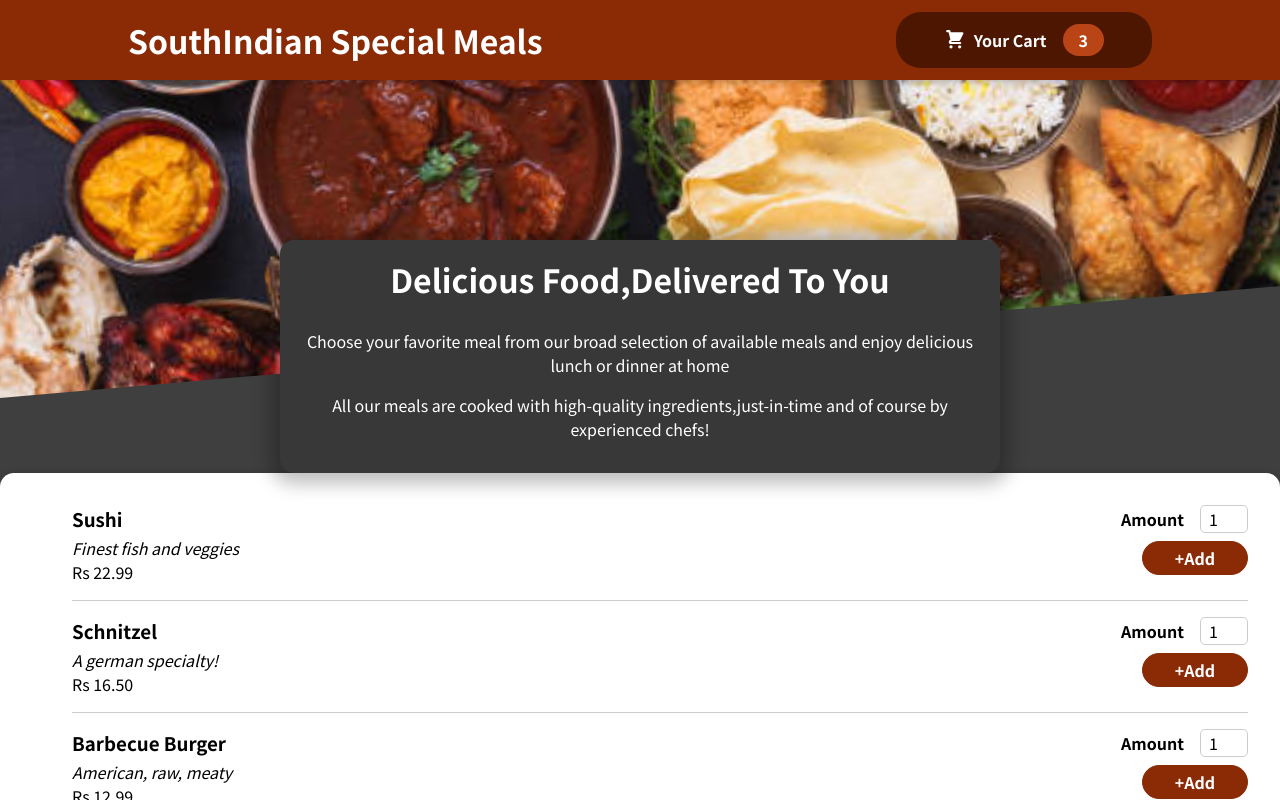
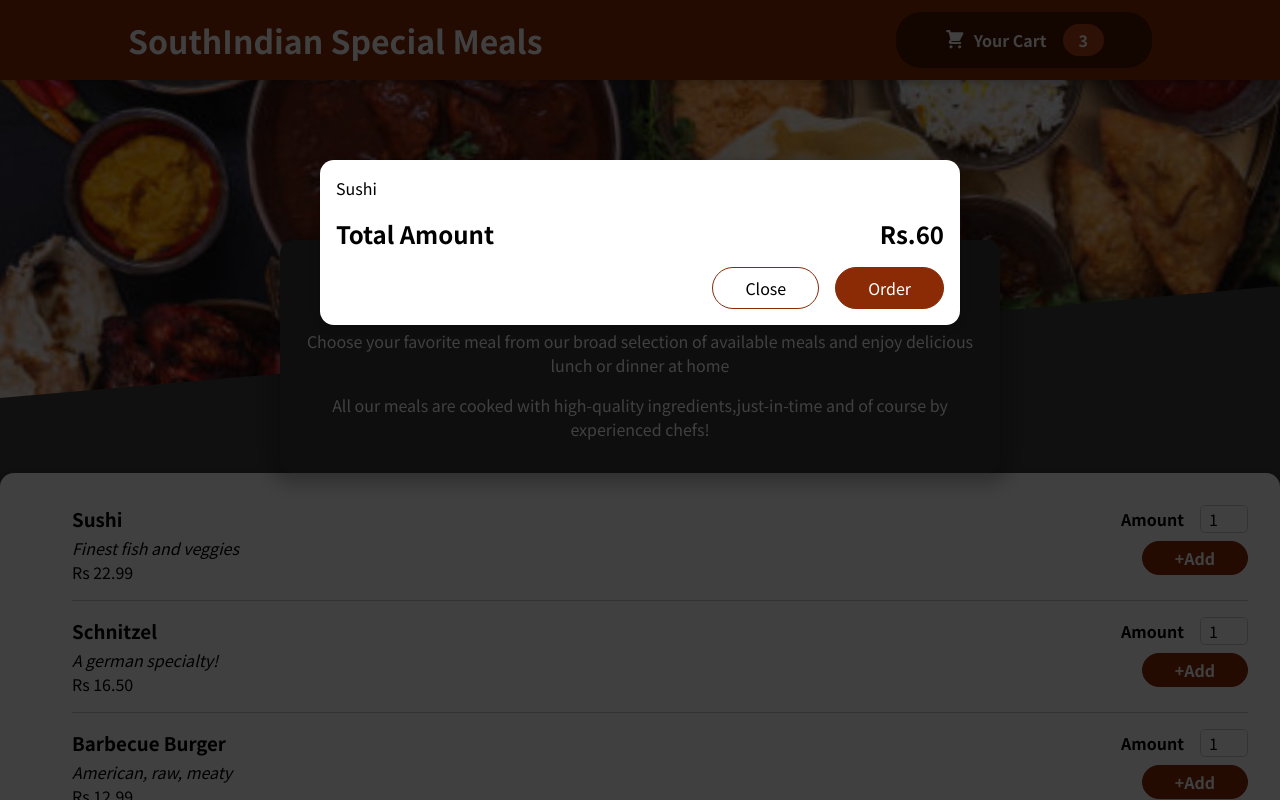
Before and after one commit to sravanisravs1/RestaurantWebsiteUsingReact, a React (Create React App) app: page / in a window 1280 px wide. Shown: the top 800 px of the page. Built offline with nearby package versions, Linux system fonts and the light colour scheme.

Commit message:
Added CartModal

```diff
--- a/public/index.html
+++ b/public/index.html
@@ -28,6 +28,7 @@
   </head>
   <body>
     <noscript>You need to enable JavaScript to run this app.</noscript>
+    <div id="overlays"></div>
     <div id="root"></div>
     <!--
       This HTML file is a template.
--- a/src/App.js
+++ b/src/App.js
@@ -1,11 +1,13 @@
 import React, { Fragment } from "react";
 import MainHeader from "./Layout/MainHeader";
 import Meals from "./Components/Meals/Meals/Meals";
+import Cart from "./Components/Cart/Cart";
 
 
 function App() {
   return (
     <Fragment>
+      <Cart/>
       <MainHeader/>
       <main>
         <Meals/>
--- /dev/null
+++ b/src/Components/Cart/Cart.js
@@ -0,0 +1,26 @@
+import React from "react";
+import classes from './Cart.module.css';
+import Modal from "../UI/Modal/Modal";
+
+const Items = [{id:'c1',name:'Sushi',amount:2,price:12}];
+
+const Cart = props => {
+    const cartItems = (<ul className={classes['cart-items']}> {Items.map((item) => (<li>{item.name}</li>))}
+
+    </ul>
+    );
+    return (
+    <Modal>
+        {cartItems}
+        <div className={classes.total}>
+            <span>Total Amount</span>
+            <span>Rs.60</span>
+        </div>
+        <div className={classes.actions}>
+            <button className={classes['button-alt']}>Close</button>
+            <button className={classes.button}>Order</button>
+        </div>
+    </Modal>);
+};
+
+export default Cart;
--- /dev/null
+++ b/src/Components/Cart/Cart.module.css
@@ -0,0 +1,46 @@
+.cart-items {
+    list-style: none;
+    margin: 0;
+    padding: 0;
+    max-height: 20rem;
+    overflow: auto;
+  }
+
+  .total {
+    display: flex;
+    justify-content: space-between;
+    align-items: center;
+    font-weight: bold;
+    font-size: 1.5rem;
+    margin: 1rem 0;
+  }
+
+  .actions {
+    text-align: right;
+  }
+
+  .actions button {
+    font: inherit;
+    cursor: pointer;
+    background-color: transparent;
+    border: 1px solid #8a2b06;
+    padding: 0.5rem 2rem;
+    border-radius: 25px;
+    margin-left: 1rem;
+  }
+
+  .actions button:hover,
+  .actions button:active {
+    background-color: #5a1a01;
+    border-color: #5a1a01;
+    color: white;
+  }
+
+  .actions .button--alt {
+    color: #8a2b06;
+  }
+
+  .actions .button {
+    background-color: #8a2b06;
+    color: white;
+  }
--- /dev/null
+++ b/src/Components/UI/Modal/Modal.js
@@ -0,0 +1,30 @@
+import classes from './Modal.module.css';
+import ReactDom from 'react-dom';
+import { Fragment } from 'react';
+
+const Backdrop = props =>{
+    return <div className={classes.backdrop}></div>
+
+};
+
+const ModalOverlay = props =>{
+    return (
+    <div className={classes.modal}>
+        <div className={classes.content}>{props.children}</div>
+    </div>
+    );
+
+};
+
+const portalElement = document.getElementById('overlays')
+const Modal = props =>{
+    return (
+        <Fragment>
+            {ReactDom.createPortal(<Backdrop/>,portalElement)}
+            {ReactDom.createPortal(<ModalOverlay>{props.children}</ModalOverlay> ,portalElement)}
+        </Fragment>
+    );
+
+};
+
+export default Modal;
--- /dev/null
+++ b/src/Components/UI/Modal/Modal.module.css
@@ -0,0 +1,40 @@
+.backdrop {
+    position: fixed;
+    top: 0;
+    left: 0;
+    width: 100%;
+    height: 100vh;
+    z-index: 20;
+    background-color: rgba(0, 0, 0, 0.75);
+  }
+
+  .modal {
+    position: fixed;
+    top: 20vh;
+    left: 5%;
+    width: 90%;
+    background-color: white;
+    padding: 1rem;
+    border-radius: 14px;
+    box-shadow: 0 2px 8px rgba(0, 0, 0, 0.25);
+    z-index: 30;
+    animation: slide-down 300ms ease-out forwards;
+  }
+
+  @media (min-width: 768px) {
+    .modal {
+      width: 40rem;
+      left: calc(50% - 20rem);
+    }
+  }
+
+  @keyframes slide-down {
+    from {
+      opacity: 0;
+      transform: translateY(-3rem);
+    }
+    to {
+      opacity: 1;
+      transform: translateY(0);
+    }
+  }
```
